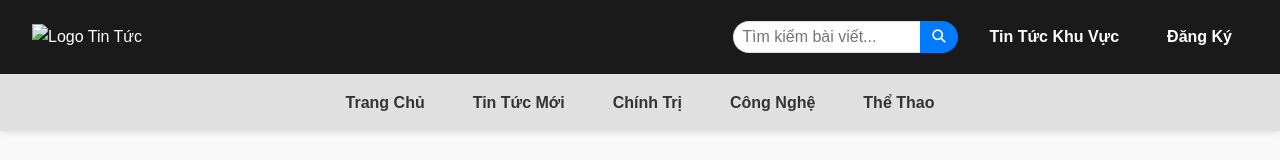
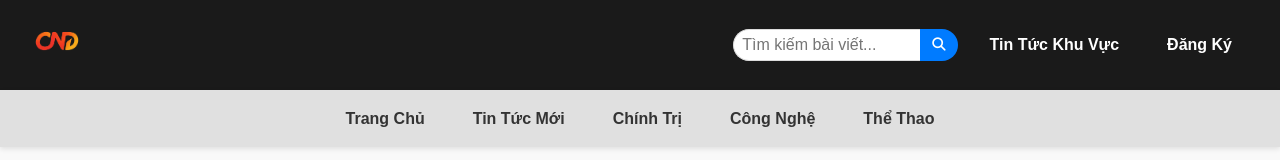
Before and after one commit to NhatMinh121/DoAnWeb, a plain HTML site: page article5.html in a window 1280 px wide. Shown: the top 160 px of the page. Drawn offline with Linux system fonts and the light colour scheme; the site is published under a folder, as on GitHub Pages, so addresses that start at the root find nothing.

Commit message:
Add new file

```diff
--- a/article5.html
+++ b/article5.html
@@ -11,7 +11,7 @@
 <body>
     <header>
         <div class="logo">
-            <img src="/img/Logocnd.png" alt="Logo Tin Tức">
+            <img src="./img/Logocnd.png" alt="Logo Tin Tức">
         </div>
         <div class="header-right">
             <div class="search-bar">
```
